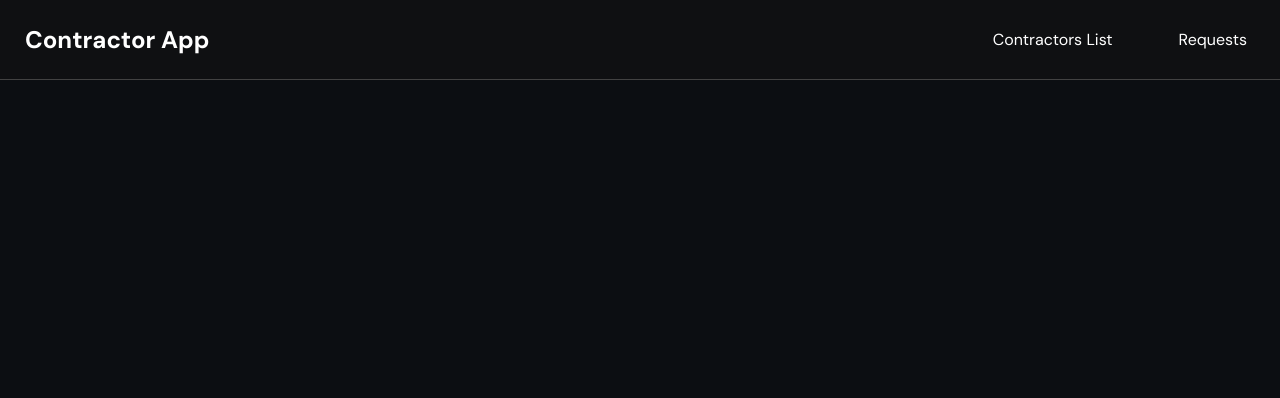
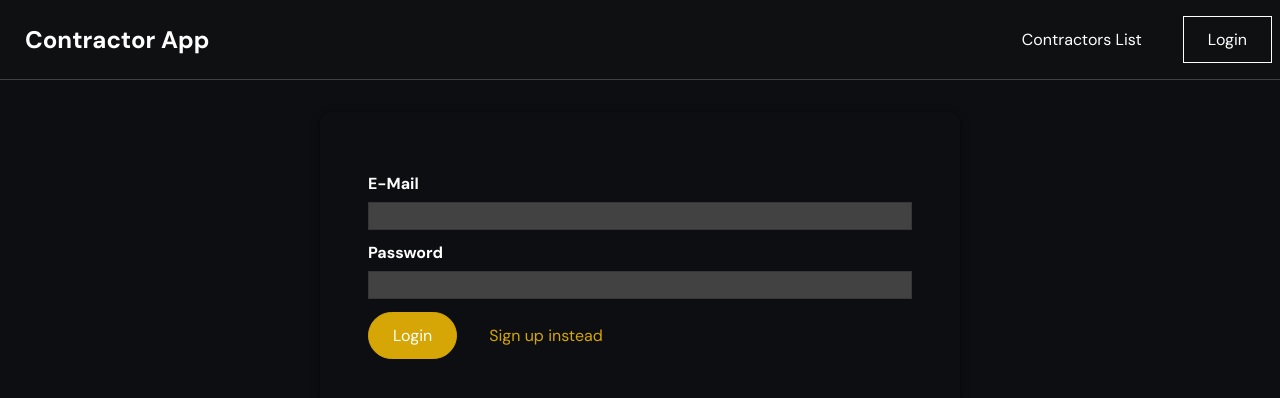
Before and after one commit to MK192/contractors-vue, a Vue app: page /auth in a window 1280 px wide. Shown: the top 398 px of the page. Built offline with nearby package versions, Linux system fonts and the light colour scheme.

Commit message:
signup and login functionality added, added AuthForm component

```diff
--- a/src/App.vue
+++ b/src/App.vue
@@ -8,6 +8,21 @@ import TheHeader from "./components/navigation/TheHeader.vue";
 export default {
   name: "App",
   components: { TheHeader },
+  created() {
+    this.$store.dispatch("auth/tryLogin");
+  },
+  computed: {
+    didAutoLogout() {
+      return this.$store.getters["auth/didAutoLogout"];
+    },
+  },
+  watch: {
+    didAutoLogout(newValue, oldValue) {
+      if (newValue && newValue !== oldValue) {
+        this.$router.replace("/contractors");
+      }
+    },
+  },
 };
 </script>
 
--- a/src/components/general/BaseButton.vue
+++ b/src/components/general/BaseButton.vue
@@ -68,7 +68,7 @@ button:active {
 .flat:active,
 .outline:hover,
 .outline:active {
-  background-color: #413702;
+  background-color: #614503;
   color: white;
 }
 </style>
--- a/src/components/general/BaseCard.vue
+++ b/src/components/general/BaseCard.vue
@@ -7,7 +7,8 @@
 <style scoped>
 .card {
   border-radius: 12px;
-  border: 2px solid #424242;
+  /* border: 2px solid #424242; */
+  box-shadow: 0 2px 8px rgba(0, 0, 0, 0.66);
   color: #d6a606;
   padding: 1rem;
   margin: 2rem auto;
--- a/src/components/navigation/TheHeader.vue
+++ b/src/components/navigation/TheHeader.vue
@@ -9,14 +9,34 @@
       <li>
         <RouterLink to="/contractors">Contractors List </RouterLink>
       </li>
-      <li>
+      <li v-if="isLoggedIn">
         <RouterLink to="/requests">Requests </RouterLink>
+      </li>
+      <li v-else>
+        <RouterLink to="/auth">Login</RouterLink>
+      </li>
+      <li v-if="isLoggedIn">
+        <BaseButton @click="logout">Logout</BaseButton>
       </li>
     </ul>
   </header>
 </template>
 
-<script></script>
+<script>
+export default {
+  computed: {
+    isLoggedIn() {
+      return this.$store.getters["auth/isAuthenticated"];
+    },
+  },
+  methods: {
+    logout() {
+      this.$store.dispatch("auth/logout");
+      this.$router.replace("/contractors");
+    },
+  },
+};
+</script>
 
 <style scoped>
 header {
--- /dev/null
+++ b/src/pages/auth/AuthForm.vue
@@ -0,0 +1,131 @@
+<template>
+  <div>
+    <BaseCard>
+      <form @submit.prevent="submitForm">
+        <div class="form-control">
+          <label for="email">E-Mail</label>
+          <input type="email" id="email" v-model="email" />
+        </div>
+        <div class="form-control">
+          <label for="password">Password</label>
+          <input type="password" id="password" v-model="password" />
+        </div>
+        <p v-if="!formIsValid">Please enter a valid email and password</p>
+        <BaseButton>{{ submitButtonCaption }}</BaseButton>
+        <BaseButton type="button" mode="flat" @click="switchMode">{{
+          switchModeButtonCaption
+        }}</BaseButton>
+      </form>
+    </BaseCard>
+  </div>
+  <p v-if="error">{{ error }}</p>
+</template>
+
+<script>
+export default {
+  data() {
+    return {
+      email: "",
+      password: "",
+      formIsValid: true,
+      mode: "login",
+      isLoading: false,
+      error: null,
+    };
+  },
+  computed: {
+    submitButtonCaption() {
+      if (this.mode === "login") {
+        return "Login";
+      } else {
+        return "Signup";
+      }
+    },
+    switchModeButtonCaption() {
+      if (this.mode === "login") {
+        return "Sign up instead";
+      } else {
+        return "Login instead";
+      }
+    },
+  },
+  methods: {
+    async submitForm() {
+      this.formIsValid = true;
+      if (!this.email.includes("@") || this.password.length < 6) {
+        this.formIsValid = false;
+        return;
+      }
+      try {
+        /* we have url with query param redirect if user click on login button from
+          CoachesList page. Redirect is different when user open form from nav login button
+          and when user comeS to login page from CoachesList*/
+        const redirectUrl = "/" + (this.$route.query.redirect || "contractors");
+        if (this.mode === "login") {
+          await this.$store.dispatch("auth/login", {
+            email: this.email,
+            password: this.password,
+          });
+
+          this.$router.replace(redirectUrl);
+        } else {
+          await this.$store.dispatch("auth/signup", {
+            email: this.email,
+            password: this.password,
+          });
+
+          this.$router.replace(redirectUrl);
+        }
+      } catch (error) {
+        this.error = error.message || "Form submit unsuccessful.";
+      }
+    },
+
+    switchMode() {
+      if (this.mode === "login") {
+        this.mode = "signup";
+      } else {
+        this.mode = "login";
+      }
+    },
+    handleError() {
+      this.error = null;
+    },
+  },
+};
+</script>
+
+<style scoped>
+form {
+  margin: 1rem;
+  color: white;
+  padding: 1rem;
+}
+
+.form-control {
+  margin: 0.8rem 0;
+}
+
+label {
+  font-weight: bold;
+  margin-bottom: 0.5rem;
+  display: block;
+}
+
+input,
+textarea {
+  display: block;
+  width: 100%;
+  font: inherit;
+  background-color: #424242;
+  border: 1px solid #363636;
+  padding: 0.15rem;
+}
+
+input:focus,
+textarea:focus {
+  border-color: rgb(235, 227, 227);
+  background-color: #424242;
+  outline: none;
+}
+</style>
--- a/src/router.js
+++ b/src/router.js
@@ -5,6 +5,7 @@ import ContractorsList from "./pages/contractors/ContractorsList.vue";
 import ContractorDetails from "./pages/contractors/ContractorDetails.vue";
 import ContactForm from "./pages/contractors/ContactForm.vue";
 import RequestList from "./pages/requests/RequestList.vue";
+import AuthForm from "./pages/auth/AuthForm.vue";
 
 const router = createRouter({
   history: createWebHistory(),
@@ -24,6 +25,7 @@ const router = createRouter({
       path: "/requests",
       component: RequestList,
     },
+    { path: "/auth", component: AuthForm },
   ],
 });
 
--- a/src/store/index.js
+++ b/src/store/index.js
@@ -1,9 +1,10 @@
 import { createStore } from "vuex";
 import contractorsModule from "./modules/contractors";
 import requestModule from "./modules/requests";
-
+import authModule from "./modules/auth";
 const store = createStore({
   modules: {
+    auth: authModule,
     contractors: contractorsModule,
     requests: requestModule,
   },
--- /dev/null
+++ b/src/store/modules/auth.js
@@ -0,0 +1,125 @@
+let timer;
+
+export default {
+  namespaced: true,
+  state() {
+    return {
+      userId: null,
+      token: null,
+      tokenExpiration: null,
+      didAutoLogout: false,
+    };
+  },
+  mutations: {
+    setUser(state, payload) {
+      state.token = payload.token;
+      state.userId = payload.userId;
+    },
+    setAutoLogout(state) {
+      state.didAutoLogout = true;
+    },
+  },
+  actions: {
+    async login(context, payload) {
+      await context.dispatch("auth", {
+        ...payload,
+        mode: "login",
+      });
+    },
+    async signup(context, payload) {
+      await context.dispatch("auth", {
+        ...payload,
+        mode: "signup",
+      });
+    },
+    async auth(context, payload) {
+      const mode = payload.mode;
+      console.log(process.env.VUE_APP_WEB_API_KEY);
+      let url = `https://identitytoolkit.googleapis.com/v1/accounts:signInWithPassword?key=${process.env.VUE_APP_WEB_API_KEY}`;
+
+      if (mode === "signup") {
+        url = `https://identitytoolkit.googleapis.com/v1/accounts:signUp?key=${process.env.VUE_APP_WEB_API_KEY}`;
+      }
+      const res = await fetch(url, {
+        headers: { "Content-Type": "application/json" },
+        method: "POST",
+        body: JSON.stringify({
+          email: payload.email,
+          password: payload.password,
+          returnSecureToken: true,
+        }),
+      });
+      const responseData = await res.json();
+
+      if (!res.ok) {
+        const message = responseData.error?.message || "Something went wrong.";
+        throw new Error(message);
+      }
+      // convert to miliseconds
+      const expiresIn = +responseData.expiresIn * 1000;
+      // calculate token expiration time
+      const expirationDate = new Date().getTime() + expiresIn;
+      localStorage.setItem("token", responseData.idToken);
+      localStorage.setItem("userId", responseData.localId);
+      localStorage.setItem("expirationDate", expirationDate);
+      timer = setTimeout(function () {
+        context.dispatch("autoLogout");
+      }, expiresIn);
+      context.commit("setUser", {
+        userId: responseData.localId,
+        token: responseData.idToken,
+      });
+    },
+
+    tryLogin(context) {
+      const token = localStorage.getItem("token");
+      const userId = localStorage.getItem("userId");
+      const tokenExpiration = localStorage.getItem("expirationDate");
+
+      const expiresIn = +tokenExpiration - new Date().getTime();
+      console.log(tokenExpiration);
+      if (expiresIn < 0) {
+        return;
+      }
+      timer = setTimeout(function () {
+        context.dispatch("autoLogout");
+      }, expiresIn);
+      if (token && userId) {
+        context.commit("setUser", {
+          token: token,
+          userId: userId,
+        });
+      }
+    },
+
+    logout(context) {
+      localStorage.removeItem("token");
+      localStorage.removeItem("userId");
+      localStorage.removeItem("expirationDate");
+      clearTimeout(timer);
+      context.commit("setUser", {
+        token: null,
+        userId: null,
+        tokenExpiration: null,
+      });
+    },
+    autoLogout(context) {
+      context.dispatch("logout");
+      context.commit("setAutoLogout");
+    },
+  },
+  getters: {
+    getUserId(state) {
+      return state.userId;
+    },
+    getToken(state) {
+      return state.token;
+    },
+    isAuthenticated(state) {
+      return !!state.token;
+    },
+    didAutoLogout(state) {
+      return state.didAutoLogout;
+    },
+  },
+};
```
